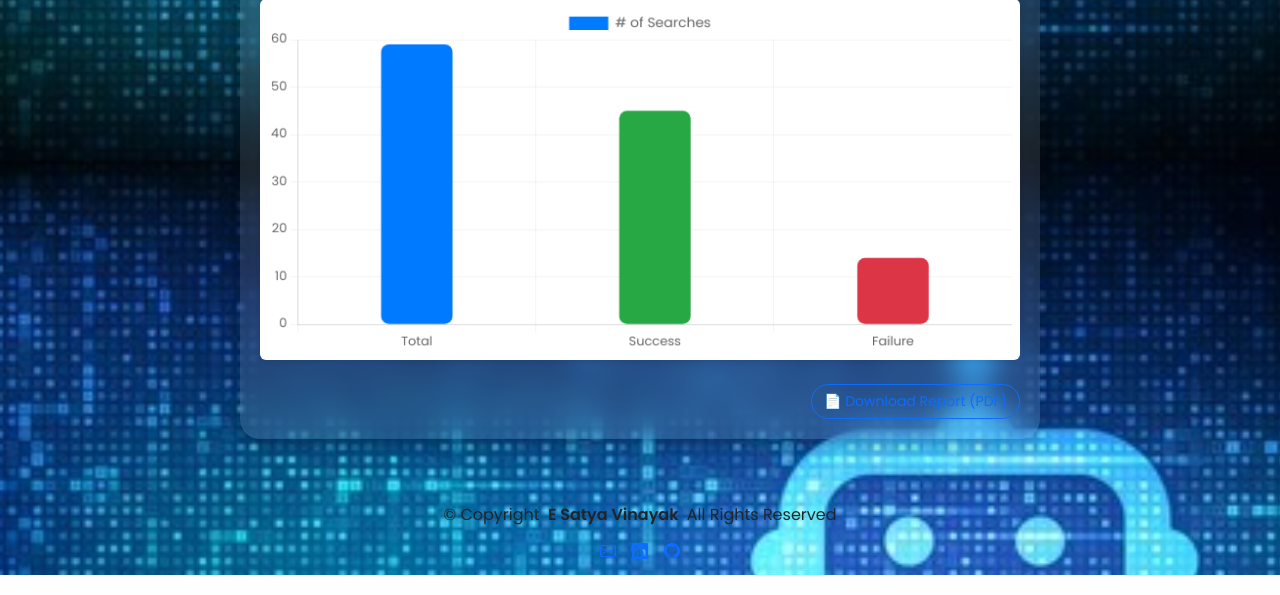
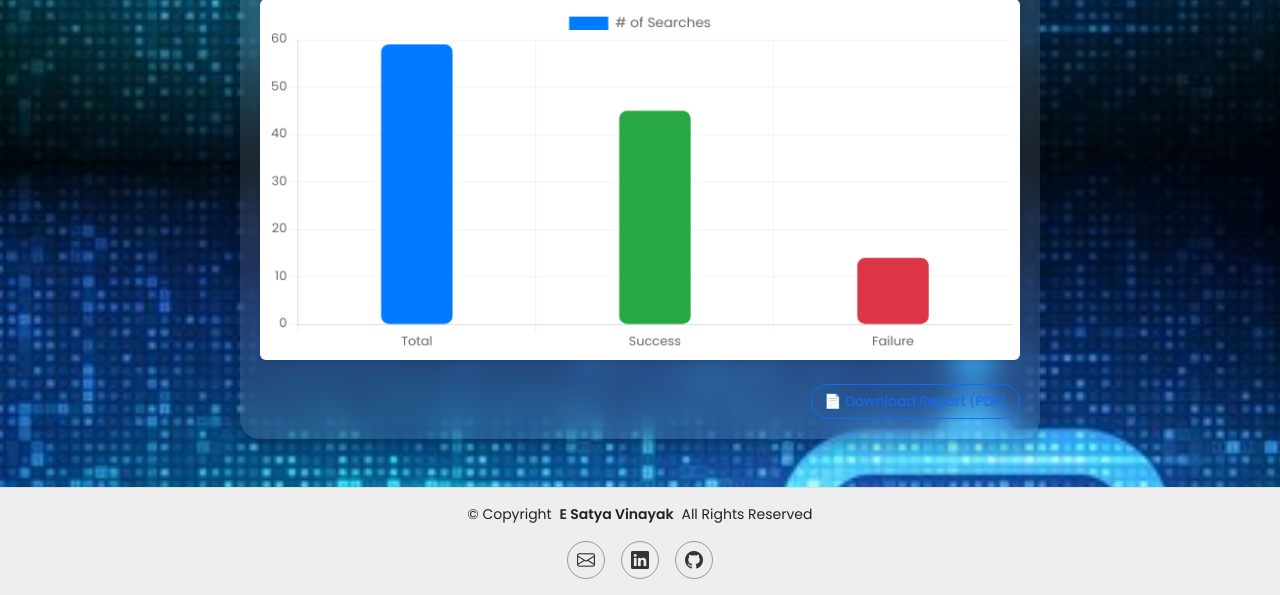
Before and after one commit to Satyavinayak-E/Smartbot, a Flask app: page / in a window 1280 px wide. Shown: the part 639-1234 px from the top of the page. Run offline with Flask 3, Linux system fonts and the light colour scheme; some libraries are stand-ins or nearby versions.

Commit message:
Update style.css

```diff
--- a/static/css/style.css
+++ b/static/css/style.css
@@ -79,8 +79,47 @@
      background-color: #007bff;
      color: white;
     }
+.footer {
+  background: #eeeeee;
+  font-family: 'Poppins', sans-serif;
+  font-size: 14px;
+  border-top: 1px solid #ddd;
+  position: relative;
+  bottom: 0;
+  width: 100%;
+}
 
-    @keyframes fadeInUp {
-      from { opacity: 0; transform: translateY(10px); }
-      to { opacity: 1; transform: translateY(0); }
-    }
+.footer .copyright {
+  color: #222;
+  margin-bottom: 8px;
+  font-weight: 400;
+}
+
+.footer .sitename {
+  font-weight: 600;
+}
+
+.footer .social-links a {
+  display: inline-flex;
+  align-items: center;
+  justify-content: center;
+  border: 1px solid #999;
+  color: #333;
+  border-radius: 50%;
+  width: 38px;
+  height: 38px;
+  font-size: 18px;
+  transition: all 0.3s ease-in-out;
+  text-decoration: none;
+}
+
+.footer .social-links a:hover {
+  background: #007bff;
+  color: white;
+  border-color: #007bff;
+}
+
+ @keyframes fadeInUp {
+     from { opacity: 0; transform: translateY(10px); }
+     to { opacity: 1; transform: translateY(0); }
+ }
```
